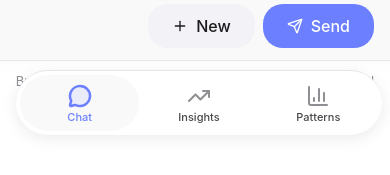
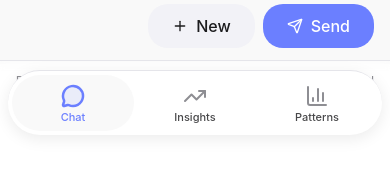
Before and after one commit to Tyer23/eSafety-hack, a Next.js app in the folder web/: page /parent in a window 390 px wide. Shown: the part 693-868 px from the top of the page. Built offline with nearby package versions, Linux system fonts and the light colour scheme.

Commit message:
fix horizontal spacing styling

```diff
--- a/web/components/MobileBottomNav.tsx
+++ b/web/components/MobileBottomNav.tsx
@@ -40,7 +40,7 @@ export default function MobileBottomNav() {
 
   return (
     <nav
-      className="mx-2 fixed bottom-4 left-2 right-0 z-50 bg-white border-t border-gray-200 rounded-3xl shadow-elevated pb-[env(safe-area-inset-bottom)] md:hidden"
+      className="fixed bottom-4 left-2 right-2 z-50 bg-white border-t border-gray-200 rounded-3xl shadow-elevated pb-[env(safe-area-inset-bottom)] md:hidden"
       role="navigation"
       aria-label="Mobile navigation"
     >
```
